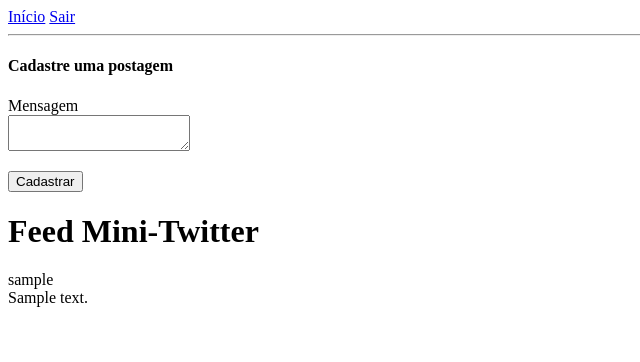
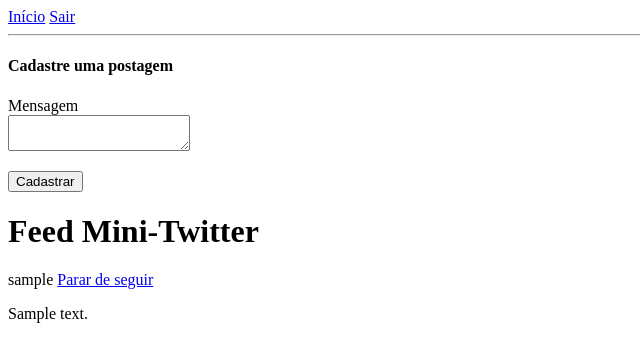
Before and after one commit to MariaCarolinass/Mini-Twitter, a Flask app: page /index in a window 1280 px wide. Shown: the top 362 px of the page, without its empty margins (0-640 px from the left). Run offline with Flask 2, Linux system fonts and the light colour scheme; a user stored in the database is signed in; tables that the repository leaves empty hold one stand-in row (values such as "Sample post").

Commit message:
add links para seguir e parar de seguir

```diff
--- a/app/templates/index.html
+++ b/app/templates/index.html
@@ -14,7 +14,13 @@
 
   <h1>Feed Mini-Twitter</h1>
   {% for posts in posts %}
-    <p>{{ posts.author.username }}<br>{{ posts.message }}</p>
+    <p>{{ posts.author.username }}
+    {% if not current_user.is_following(posts.author) %}
+      <a href="{{ url_for('follow', username=posts.author.username) }}">Seguir</a>
+    {% else %}
+      <a href="{{ url_for('unfollow', username=posts.author.username) }}">Parar de seguir</a></p>
+    {% endif %}
+    <p>{{ posts.message }}</p>
   {% endfor %}
 
 {% endblock %}
```
